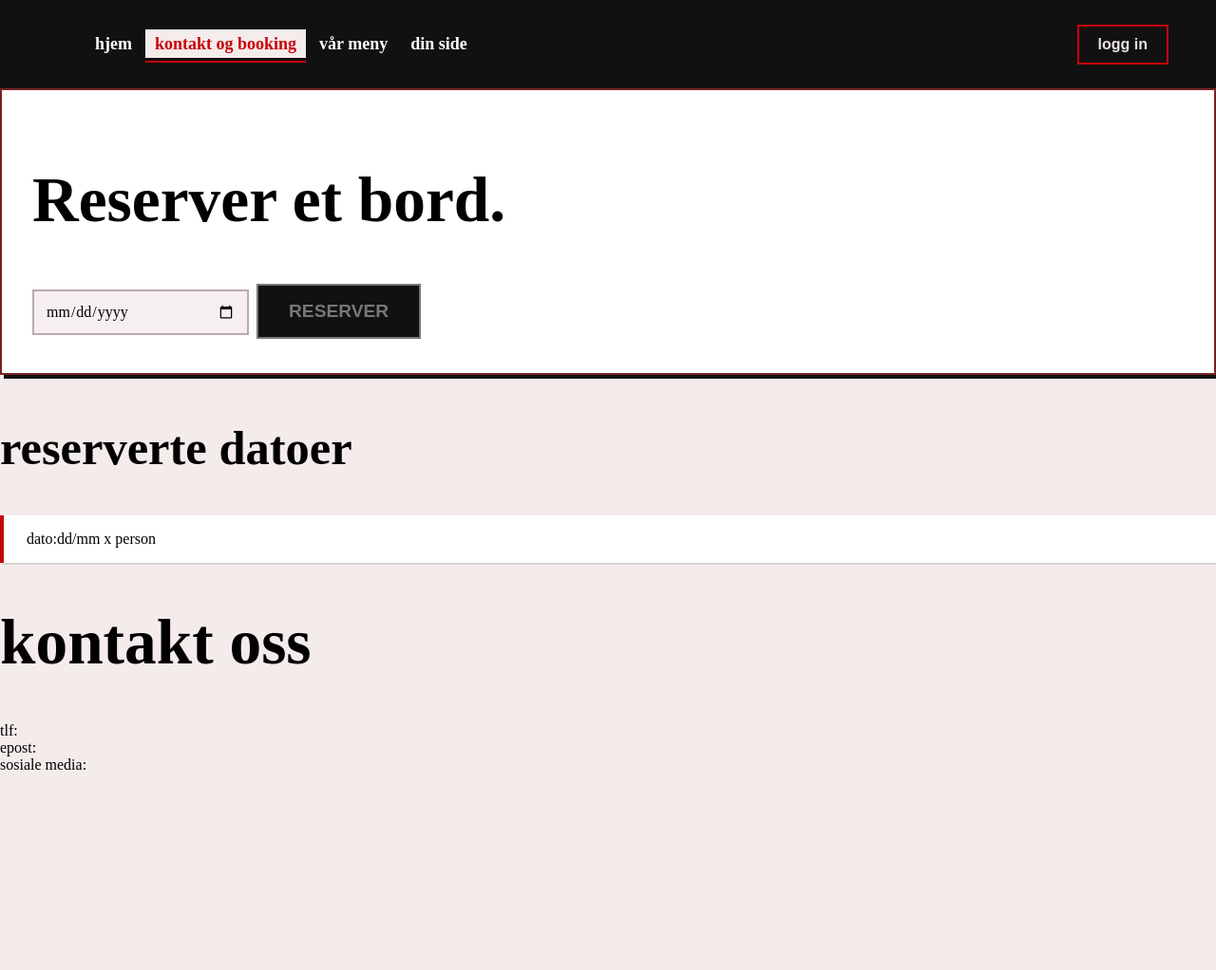
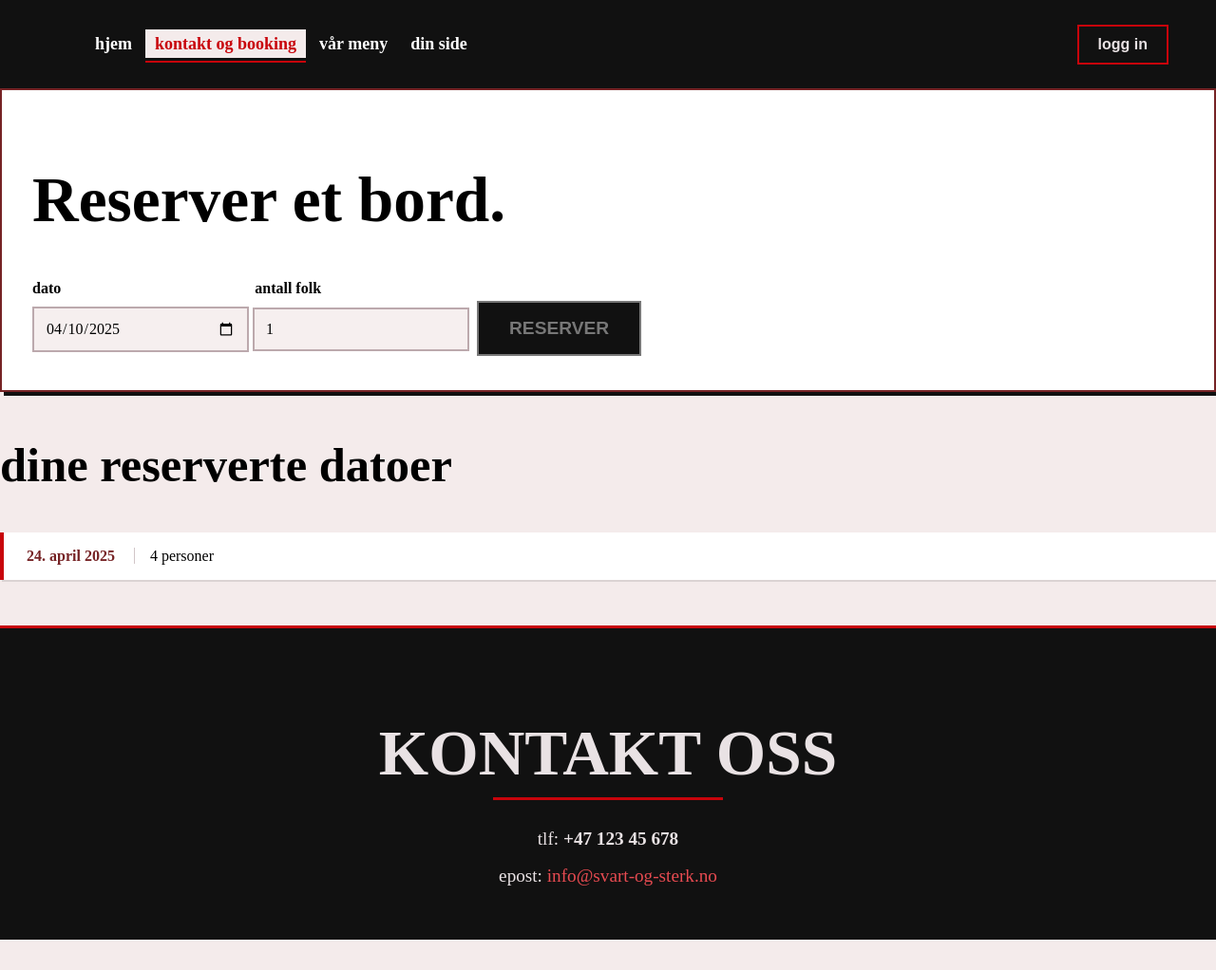
Before and after one commit to rami-droid/kafe-proeveeksamen, a website: page public/contact.html in a window 1280 px wide. Shown: the whole page at 95% size. Before the commit the page ends 815 px from the top, so only its background shows below. Drawn offline with Linux system fonts and the light colour scheme; a web font is replaced by a local one.

Commit message:
feat: edit style and layout for contact page

```diff
--- a/public/contact.html
+++ b/public/contact.html
@@ -29,22 +29,29 @@
             <main id="contact">
                 <form>
                     <h1>Reserver et bord.</h1>
-                    <input type="date">
-                    <button type="submit" class="secondary">reserver</button>
+                    <strong style="margin-right: 12.75rem;">dato</strong><strong>antall folk</strong> <br>
+                    <input type="date" value="2025-04-10">
+                    <input type="number" min="1" max="5" value="1">
+                    <button class="secondary">reserver</button>
+
                 </form>
 
-                <div>
-                    <h2>reserverte datoer</h2>
+                <div id="reservation-display">
+                    <h2>dine reserverte datoer</h2>
 
-                    <div class="reservation-card">dato:dd/mm  x person</div>
+                    <div class="reservation-card">
+                        <div class="reservation-card-info">
+                            <span class="reservation-card-date">24. april 2025</span>
+                            <span class="reservation-card-people">4 personer</span>
+                        </div>
+                    </div>
                 </div>
 
                 <div id="contact-footer">
                     <h1>kontakt oss</h1>
                     <div>
-                        tlf: <br>
-                        epost: <br>
-                        sosiale media:
+                        tlf: <strong>+47 123 45 678</strong><br>
+                        epost: <a href="mailto:info@svart-og-sterk.no">info@svart-og-sterk.no</a><br>
                     </div>
                 </div>
 
--- a/public/style.css
+++ b/public/style.css
@@ -138,6 +138,61 @@ header {
 #content div {
     flex: 1;
 }
+
+/* kortene for populære drinker*/
+#content {
+    display: grid;
+    grid-template-columns: repeat(auto-fit, minmax(15rem, 1fr));
+    gap: 2rem;
+    padding: 4rem 10%;
+    text-align: center;
+}
+
+#content {
+    display: grid;
+    grid-template-columns: repeat(auto-fit, minmax(15rem, 1fr));
+    gap: 2rem;
+    padding: 4rem 10%;
+    text-align: center;
+    background: var(--background)
+}
+
+.content-card {
+    background: #fff;
+    color: var(--text);
+    padding: 2rem;
+    border: 2px solid var(--accent-500);
+    box-shadow: 4px 4px 0px #111;
+    transition: transform 0.2s ease, box-shadow 0.2s ease, background 0.2s ease;
+    padding-bottom: 5rem;
+}
+
+
+/* bildene på kortet*/
+.content-card img {
+    width: 100%;
+    max-width: 15rem;
+    height: auto;
+    filter: grayscale(100%);
+    transition: filter 0.3s ease, transform 0.2s ease;
+}
+
+.content-card img {
+    width: 80%;
+}
+
+.content-card:hover {
+    background: var(--secondary);
+    color: #fff;
+    transform: scale(1.05);
+    box-shadow: 6px 6px 0px #111;
+}
+
+.content-card:hover img {
+    filter: grayscale(0%);
+    transform: scale(1.05);
+}
+
 
 #points-section {
     display: grid;
@@ -282,60 +337,6 @@ nav a:hover::after {
     font-weight: bold;
     text-transform: uppercase;
 }
-
-/* kortene for populære drinker*/
-#content {
-    display: grid;
-    grid-template-columns: repeat(auto-fit, minmax(15rem, 1fr));
-    gap: 2rem;
-    padding: 4rem 10%;
-    text-align: center;
-}
-
-#content {
-    display: grid;
-    grid-template-columns: repeat(auto-fit, minmax(15rem, 1fr));
-    gap: 2rem;
-    padding: 4rem 10%;
-    text-align: center;
-    background: var(--background)
-}
-
-.content-card {
-    background: #fff;
-    color: var(--text);
-    padding: 2rem;
-    border: 2px solid var(--accent-500);
-    box-shadow: 4px 4px 0px #111;
-    transition: transform 0.2s ease, box-shadow 0.2s ease, background 0.2s ease;
-}
-
-
-/* bildene på kortet*/
-.content-card img {
-    width: 100%;
-    max-width: 15rem;
-    height: auto;
-    filter: grayscale(100%);
-    transition: filter 0.3s ease, transform 0.2s ease;
-}
-
-.content-card img {
-    width: 80%;
-}
-
-.content-card:hover {
-    background: var(--secondary);
-    color: #fff;
-    transform: scale(1.05);
-    box-shadow: 6px 6px 0px #111;
-}
-
-.content-card:hover img {
-    filter: grayscale(0%);
-    transform: scale(1.05);
-}
-
 
 
 /*Menysiden sin css*/
@@ -578,6 +579,17 @@ input[type="date"]:focus {
     transform: translateX(5px);
 }
 
+.reservation-card-date {
+    font-weight: bold;
+    color: var(--primary);
+}
+
+.reservation-card-people {
+    margin-left: 1rem;
+    padding-left: 1rem;
+    border-left: 1px solid var(--text-200);
+}
+
 
 #userpage {
     text-align: center;
@@ -694,3 +706,61 @@ input[type="password"], input[type="text"]{
     cursor: pointer;
     color: var(--text);
 }
+
+#contact-footer {
+    background-color: #111;
+    color: var(--text-100);
+    padding: 3rem 10%;
+    margin-top: 3rem;
+    text-align: center;
+    border-top: 3px solid var(--accent);
+    margin-bottom: 2rem;
+}
+
+#contact-footer h1 {
+    text-transform: uppercase;
+    color: var(--text-100);
+    position: relative;
+    display: inline-block;
+    margin-bottom: 2rem;
+}
+
+#contact-footer h1::after {
+    content: "";
+    position: absolute;
+    bottom: -10px;
+    left: 25%;
+    width: 50%;
+    height: 3px;
+    background-color: var(--accent);
+}
+
+#contact-footer div {
+    font-size: 1.2rem;
+    line-height: 2;
+}
+
+#contact-footer a {
+    color: var(--secondary-400);
+    text-decoration: none;
+    transition: color 0.3s ease;
+}
+
+#contact-footer a:hover {
+    color: var(--accent);
+}
+
+input[type="number"] {
+    font-family: 'Host Grotesk';
+    padding: 0.75rem;
+    border: 2px solid var(--text-300);
+    background: var(--background-50);
+    min-width: 200px;
+    font-size: 1rem;
+    transition: border-color 0.2s ease;
+}
+
+input[type="number"]:focus {
+    outline: none;
+    border-color: var(--accent);
+}
```
